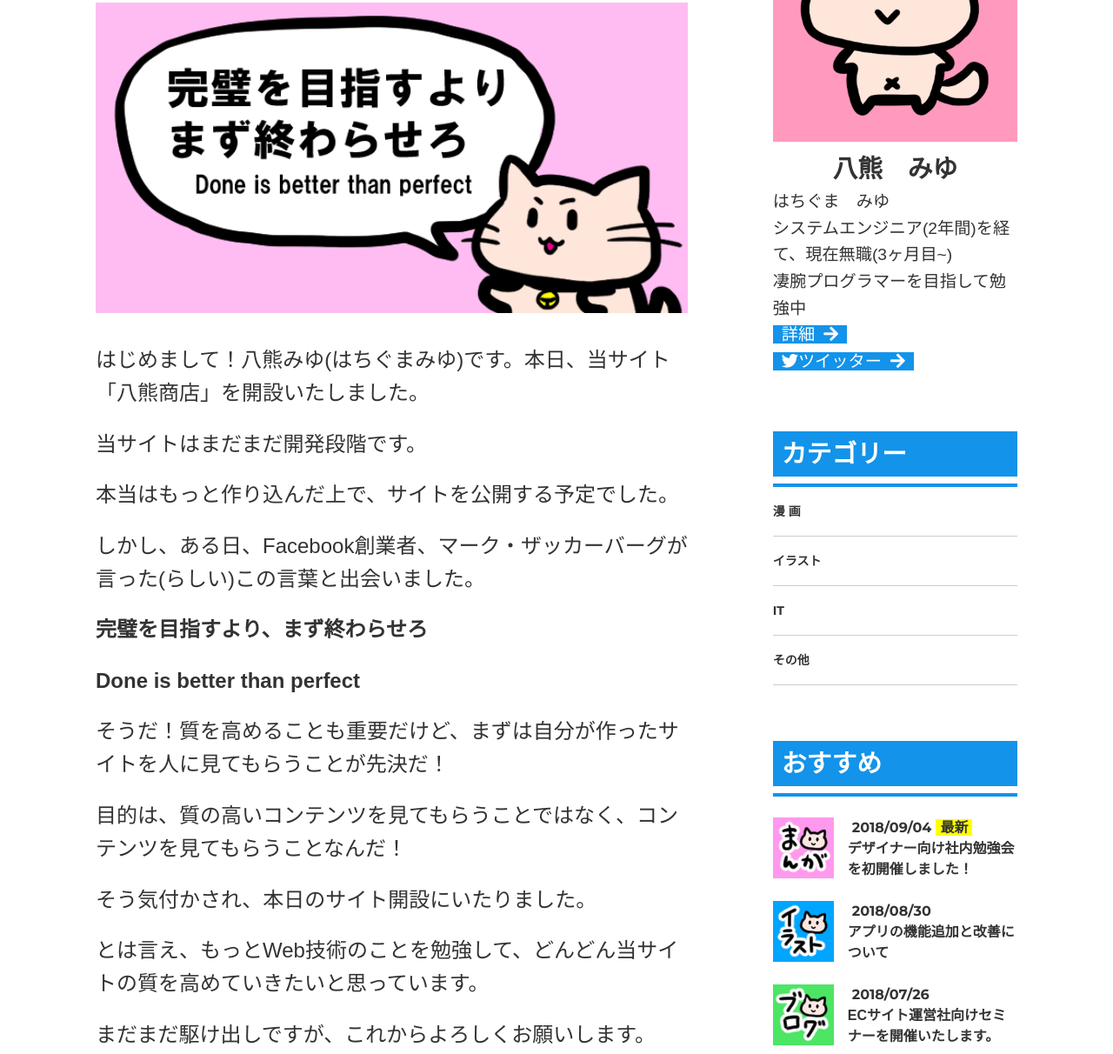
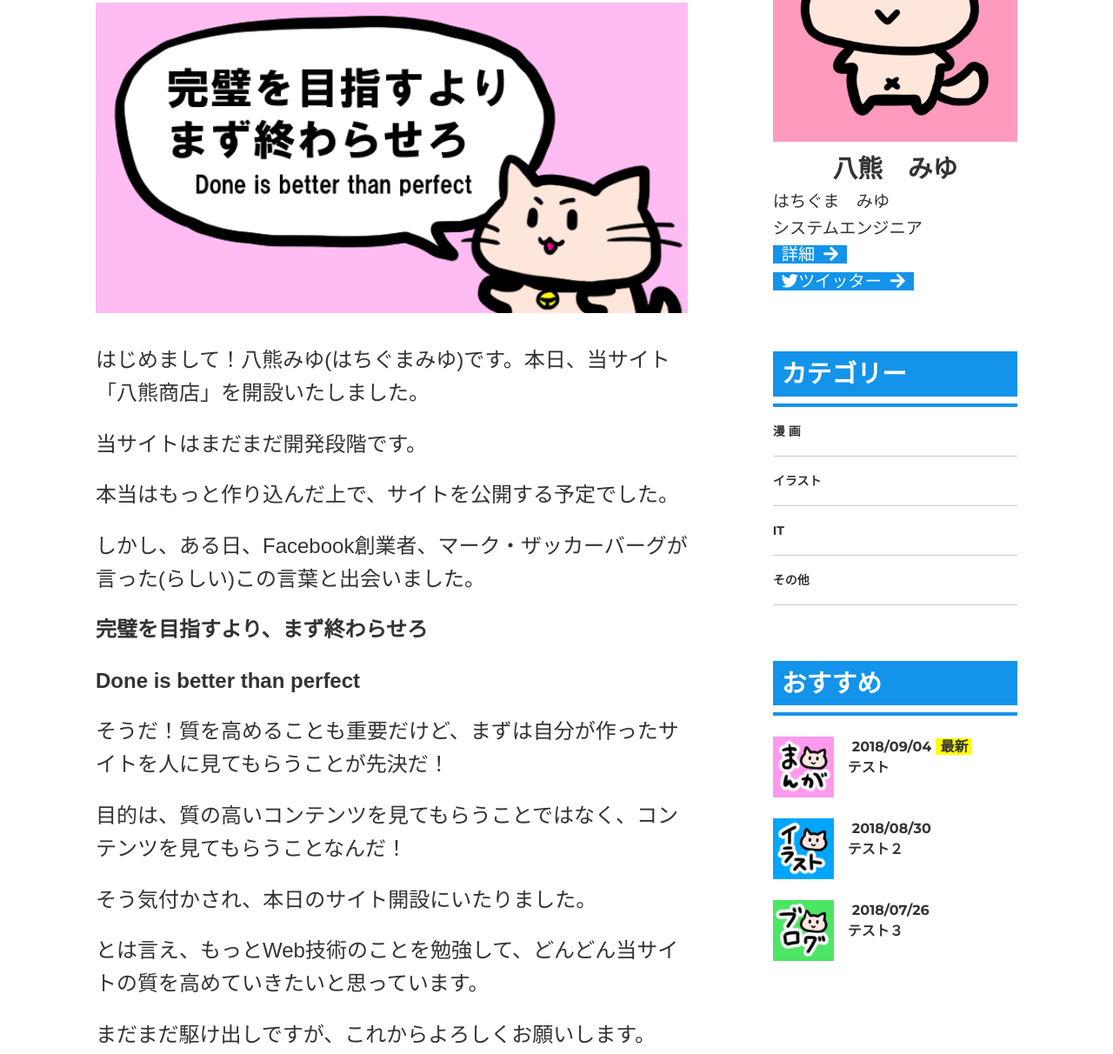
Before and after one commit to nekoganekoronda/nekoganekoronda.github.io, a plain HTML site: page index.html in a window 1280 px wide. Shown: the part 650-1862 px from the top of the page at 87% size. Drawn offline with Linux system fonts and the light colour scheme.

Commit message:
modify index.html

```diff
--- a/index.html
+++ b/index.html
@@ -115,8 +115,7 @@
 				<div class="administrator">
 					<div class="name">八熊　みゆ</div>
 					<p>はちぐま　みゆ</p>
-					<p>システムエンジニア(2年間)を経て、現在無職(3ヶ月目~)</p>
-					<p>凄腕プログラマーを目指して勉強中</p>
+					<p>システムエンジニア</p>
 					<p><a href="#" class="detail">詳細<i class="fas fa-arrow-right"></i></a></p>
 					<p><a href="https://twitter.com/minyouyuu" target="_blank"><span class="detail"><i class="fab fa-twitter"></i>ツイッター<i class="fas fa-arrow-right"></i></span></a></p>
 				</div>
@@ -146,7 +145,7 @@
 							<img src="./images/icon_comic.png" alt="「漫画」のアイコン">
 							<div class="sub-nav-info">
 								<p><time datetime="2018-09-04" class="latest">2018/09/04</time></p>
-								<p>デザイナー向け社内勉強会を初開催しました！</p>
+								<p>テスト</p>
 							</div>
 						</a>
 					</li><li class="sub-nav-item">
@@ -154,7 +153,7 @@
 							<img src="./images/icon_illustration.png" alt="「イラスト」のアイコン">
 							<div class="sub-nav-info">
 								<p><time datetime="2018-08-30">2018/08/30</time></p>
-								<p>アプリの機能追加と改善について</p>
+								<p>テスト２</p>
 							</div>
 						</a>
 					</li><li class="sub-nav-item">
@@ -162,7 +161,7 @@
 							<img src="./images/icon_blog.png" alt="「ブログ」のアイコン">
 							<div class="sub-nav-info">
 								<p><time datetime="2018-07-26">2018/07/26</time></p>
-								<p>ECサイト運営社向けセミナーを開催いたします。</p>
+								<p>テスト３</p>
 							</div>
 						</a>
 					</li>
```
